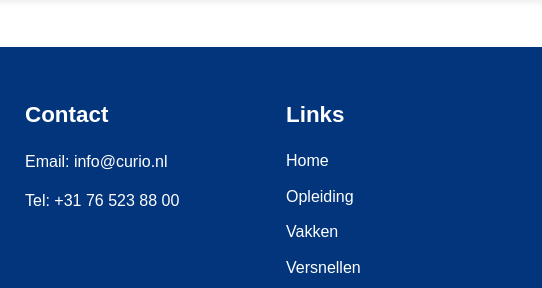
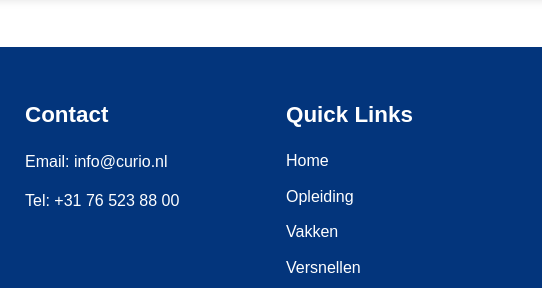
Before and after one commit to d304219/Prince-Curio-Open-dag, a plain HTML site: page index.html in a window 1280 px wide. Shown: the part 4205-4493 px from the top of the page, 364-906 px from the left. Drawn offline with Linux system fonts and the light colour scheme.

Commit message:
Revert "minor footer change"
This reverts commit f08add141e19ce1bcca31b3d8fe46f85b4f71504.

```diff
--- a/index.html
+++ b/index.html
@@ -201,7 +201,7 @@
                     </div>
 
                     <div class="footerSection">
-                        <h4>Links</h4>
+                        <h4>Quick Links</h4>
                         <ul>
                             <li><a href="index.html">Home</a></li>
                             <li><a href="#course">Opleiding</a></li>
```
